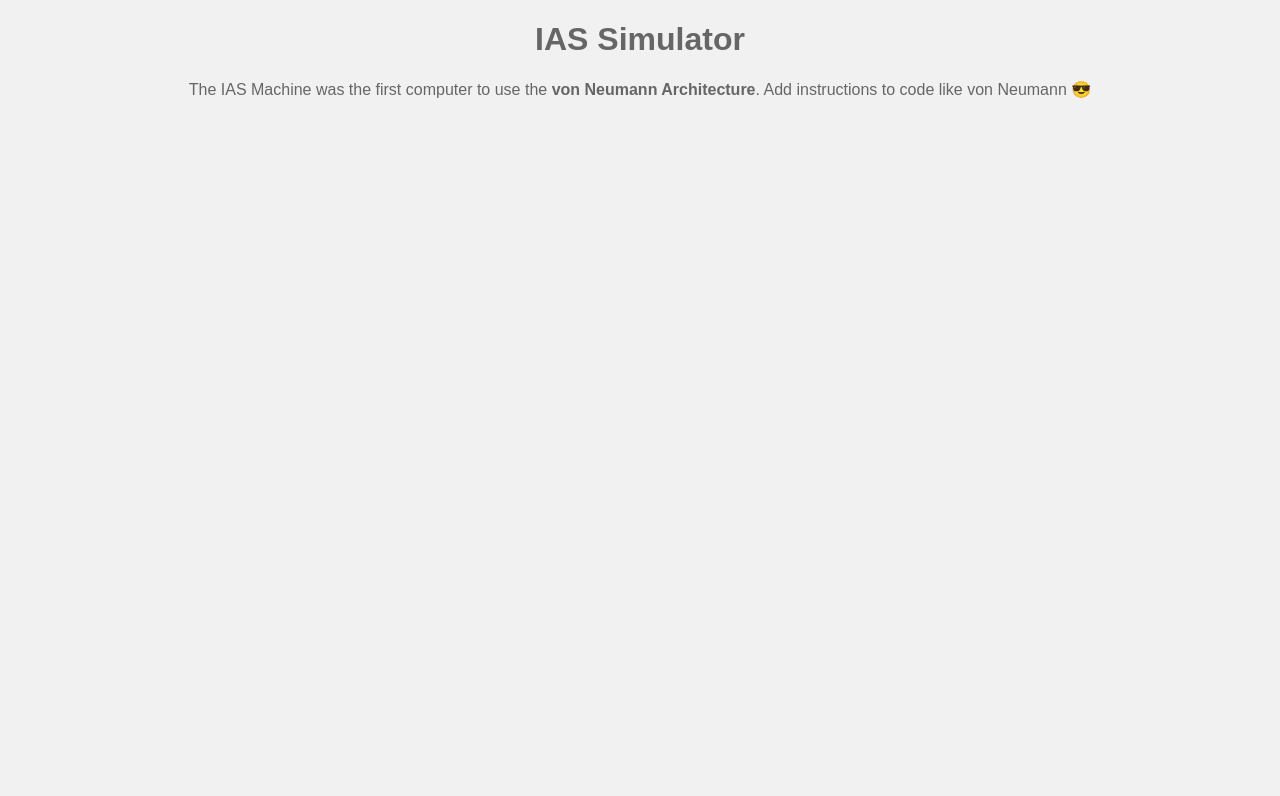
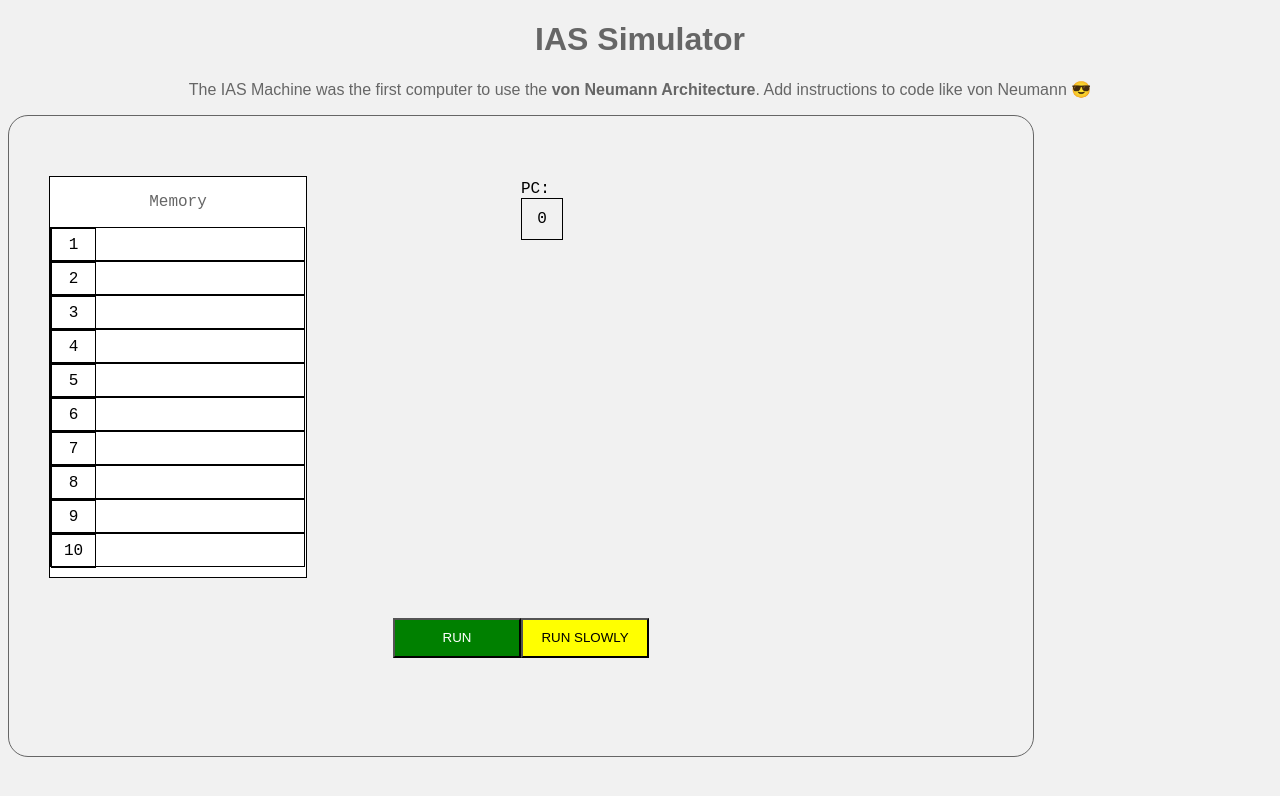
Before and after one commit to 822bp/ias-sim, a plain HTML site: page index.html in a window 1280 px wide. Drawn offline with Linux system fonts and the light colour scheme.

Commit message:
adds memory, pc and buttons css

```diff
--- a/index.html
+++ b/index.html
@@ -18,9 +18,85 @@
         text-align: center;
         color: #666;
     }
+    #sim {
+        font-family: "Courier New", Courier, monospace;
+        border-style: solid;
+        border-width: 1px;
+        border-color: #666;
+        border-radius: 20px;
+        width: 80vw;
+        height: 80vh;
+        display: flex;
+        flex-direction: column;
+    }
+    #memory {
+        border-style: solid;
+        border-width: 1px;
+        float: left;
+        margin-left: 5vh;
+        width: 20vw;
+        height: 50vh;
+        background-color: white;
+        text-align: center;
+    }
+    .cell {
+        width: 99%;
+        height: 8%;
+        border-style: solid;
+        border-width: 1px;
+    }
+    .cell-number {
+        display: grid;
+        align-items: center;
+        width: 17%;
+        height: 100%;
+        float: left;
+        border-style: solid;
+        border-width: 1px;
+    }
+    .cell-value {
+        border-style: none;
+        width: 76%;
+        height: 86%;
+        float: right;
+        background-color: rgba(0,0,0,0);
+    }
+    .control-buttons {
+        width: 10vw;
+        height: 5vh;
+        margin-top: auto;
+        color: white;
+    }
 </style>
 <body>
     <h1>IAS Simulator</h1>
-    <p>The IAS Machine was the first computer to use the <b>von Neumann Architecture</b>. Add instructions to code like von Neumann 😎</p>
+    <p>The IAS Machine was the first computer to use the <b>von Neumann Architecture</b>. Add instructions to code like von Neumann 😎<br />
+    </p>
+    <div id="sim">
+        <div id="pc" style="position: relative; top:10%; margin-left: 50%;">
+            PC:
+            <div id="pc-box" style="display: grid; text-align: center; align-items: center; border-style: solid; border-width: 1px; width: 40px; height:40px;"><span id="pcd">0</span></div>
+        </div>
+        <div id="memory">
+            <p>Memory</p>
+            <div class="cell"><div class="cell-number">1</div><input class="cell-value"></input></div>
+            <div class="cell"><div class="cell-number">2</div><input class="cell-value"></input></div>
+            <div class="cell"><div class="cell-number">3</div><input class="cell-value"></input></div>
+            <div class="cell"><div class="cell-number">4</div><input class="cell-value"></input></div>
+            <div class="cell"><div class="cell-number">5</div><input class="cell-value"></input></div>
+            <div class="cell"><div class="cell-number">6</div><input class="cell-value"></input></div>
+            <div class="cell"><div class="cell-number">7</div><input class="cell-value"></input></div>
+            <div class="cell"><div class="cell-number">8</div><input class="cell-value"></input></div>
+            <div class="cell"><div class="cell-number">9</div><input class="cell-value"></input></div>
+            <div class="cell"><div class="cell-number">10</div><input class="cell-value"></input></div>
+        </div>
+        <div style="margin-top: 5vh; text-align: center;">
+            <button class="control-buttons" style="background-color: green;">RUN</button><button class="control-buttons" style="background-color: yellow; color:black">RUN SLOWLY</button>
+        </div>
+    </div>
+
 </body>
+<script>
+
+</script>
 </html>
```
